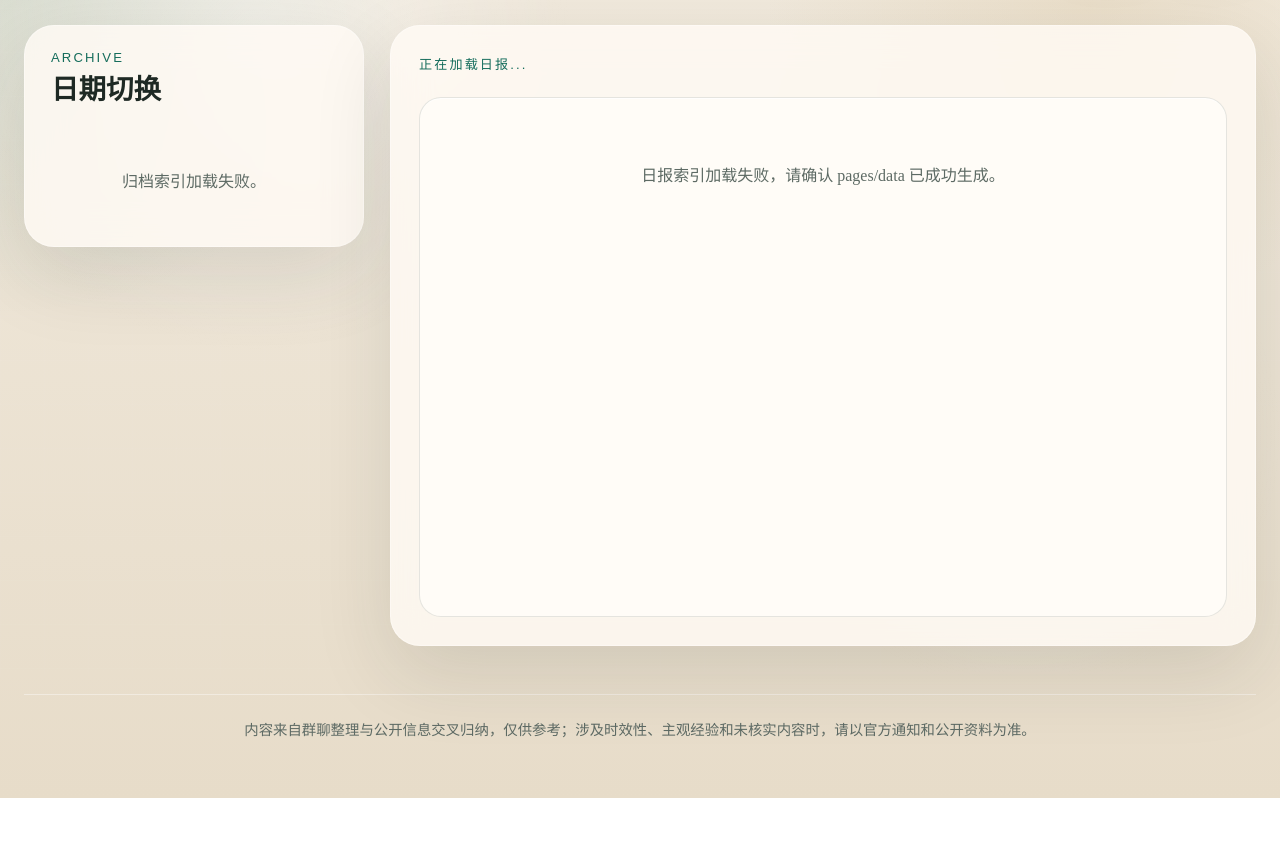
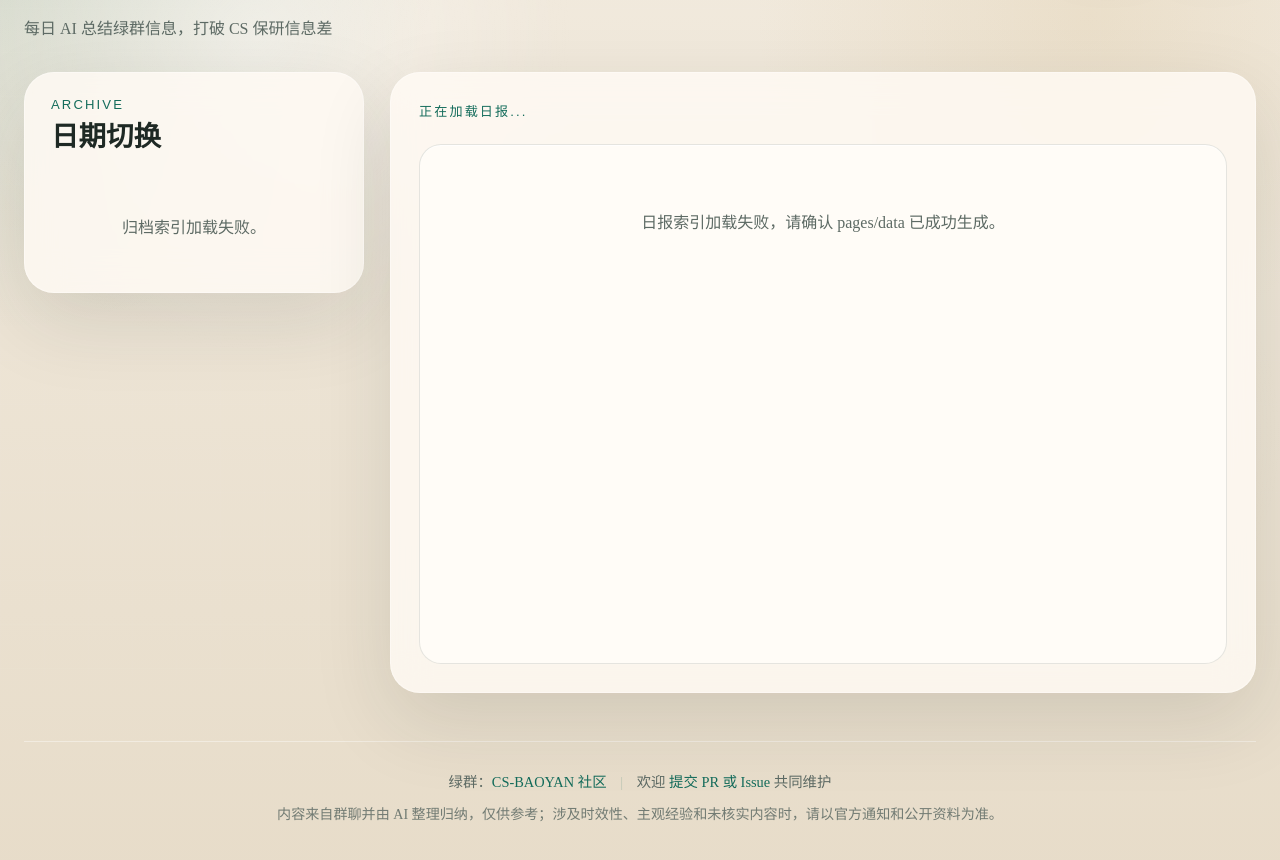
Before and after one commit to Sa63R/research-daily, a plain HTML site: page pages/index.html in a window 1280 px wide. Shown: the part 124-984 px from the top of the page. Before the commit the page ends 922 px from the top, so only its background shows below. Drawn offline with Linux system fonts and the light colour scheme; no server answers.

Commit message:
refactor: improve README and index page content for clarity and structure

```diff
--- a/pages/index.html
+++ b/pages/index.html
@@ -19,11 +19,17 @@
       <div class="hero-copy">
         <p class="eyebrow">CS Baoyan Chat Daily</p>
         <h1>绿群日报</h1>
+        <p class="hero-summary">
+          每日 AI 总结绿群信息，打破 CS 保研信息差
+        </p>
       </div>
       <div class="hero-status">
-        <a href="https://github.com/jielosc/csbaoyan-chat-daily" target="_blank" rel="noopener noreferrer" class="status-chip github-link" aria-label="GitHub Repository">
+        <a href="https://github.com/jielosc/csbaoyan-chat-daily" target="_blank" rel="noopener noreferrer"
+          class="status-chip github-link" aria-label="GitHub Repository">
           <svg aria-hidden="true" height="16" viewBox="0 0 16 16" version="1.1" width="16" fill="currentColor">
-            <path d="M8 0c4.42 0 8 3.58 8 8a8.013 8.013 0 0 1-5.45 7.59c-.4.08-.55-.17-.55-.38 0-.27.01-1.13.01-2.2 0-.75-.25-1.23-.54-1.48 1.78-.2 3.65-.88 3.65-3.95 0-.88-.31-1.59-.82-2.15.08-.2.36-1.02-.08-2.12 0 0-.67-.22-2.2.82-.64-.18-1.32-.27-2-.27-.68 0-1.36.09-2 .27-1.53-1.03-2.2-.82-2.2-.82-.44 1.1-.16 1.92-.08 2.12-.51.56-.82 1.28-.82 2.15 0 3.06 1.86 3.75 3.64 3.95-.23.2-.44.55-.51 1.07-.46.21-1.61.55-2.33-.66-.15-.24-.6-.83-1.23-.82-.67.01-.27.38.01.53.34.19.73.9.82 1.13.16.45.68 1.31 2.69.94 0 .67.01 1.3.01 1.49 0 .21-.15.45-.55.38A7.995 7.995 0 0 1 0 8c0-4.42 3.58-8 8-8Z"></path>
+            <path
+              d="M8 0c4.42 0 8 3.58 8 8a8.013 8.013 0 0 1-5.45 7.59c-.4.08-.55-.17-.55-.38 0-.27.01-1.13.01-2.2 0-.75-.25-1.23-.54-1.48 1.78-.2 3.65-.88 3.65-3.95 0-.88-.31-1.59-.82-2.15.08-.2.36-1.02-.08-2.12 0 0-.67-.22-2.2.82-.64-.18-1.32-.27-2-.27-.68 0-1.36.09-2 .27-1.53-1.03-2.2-.82-2.2-.82-.44 1.1-.16 1.92-.08 2.12-.51.56-.82 1.28-.82 2.15 0 3.06 1.86 3.75 3.64 3.95-.23.2-.44.55-.51 1.07-.46.21-1.61.55-2.33-.66-.15-.24-.6-.83-1.23-.82-.67.01-.27.38.01.53.34.19.73.9.82 1.13.16.45.68 1.31 2.69.94 0 .67.01 1.3.01 1.49 0 .21-.15.45-.55.38A7.995 7.995 0 0 1 0 8c0-4.42 3.58-8 8-8Z">
+            </path>
           </svg>
           GitHub
         </a>
@@ -63,8 +69,15 @@
     </div>
 
     <footer class="site-footer">
+      <div class="footer-links">
+        <span>绿群：<a href="https://github.com/CS-BAOYAN" target="_blank" rel="noopener noreferrer">CS-BAOYAN
+            社区</a></span>
+        <span class="divider" aria-hidden="true">|</span>
+        <span>欢迎 <a href="https://github.com/jielosc/csbaoyan-chat-daily" target="_blank" rel="noopener noreferrer">提交
+            PR 或 Issue</a> 共同维护</span>
+      </div>
       <p class="disclaimer-note">
-        内容来自群聊整理与公开信息交叉归纳，仅供参考；涉及时效性、主观经验和未核实内容时，请以官方通知和公开资料为准。
+        内容来自群聊并由 AI 整理归纳，仅供参考；涉及时效性、主观经验和未核实内容时，请以官方通知和公开资料为准。
       </p>
     </footer>
   </div>
--- a/pages/styles.css
+++ b/pages/styles.css
@@ -97,19 +97,50 @@
   font-size: clamp(2.6rem, 4vw, 4.6rem);
 }
 
+.hero-summary {
+  max-width: 680px;
+  margin: 18px 0 0;
+  color: var(--muted);
+  font-size: 1rem;
+  line-height: 1.8;
+}
+
 .site-footer {
   margin-top: 48px;
-  padding-top: 24px;
+  padding-top: 28px;
   border-top: 1px solid rgba(255, 255, 255, 0.4);
   text-align: center;
 }
 
+.footer-links {
+  margin-bottom: 12px;
+  color: var(--muted);
+  font-size: 0.9rem;
+}
+
+.footer-links a {
+  color: var(--accent);
+  text-decoration: none;
+  transition: opacity 180ms ease;
+}
+
+.footer-links a:hover {
+  opacity: 0.7;
+  text-decoration: underline;
+}
+
+.divider {
+  margin: 0 10px;
+  color: rgba(20, 108, 91, 0.2);
+}
+
 .disclaimer-note {
   color: var(--muted);
-  font-size: 0.9rem;
+  font-size: 0.88rem;
   line-height: 1.6;
   margin: 0 auto;
   max-width: 800px;
+  opacity: 0.85;
 }
 
 .hero-status {
```
Also changed, not shown: README.md.
